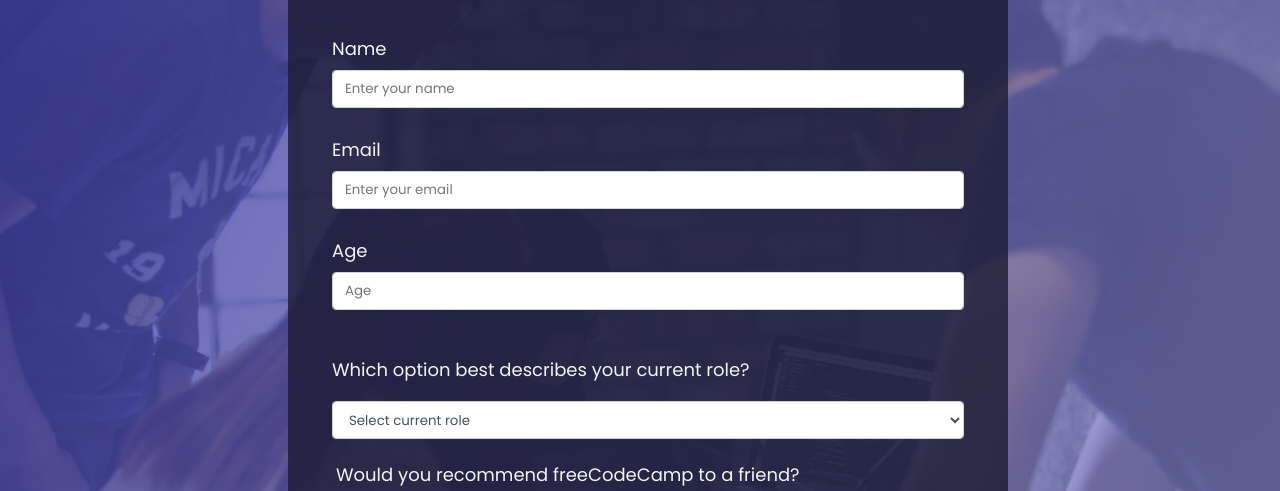
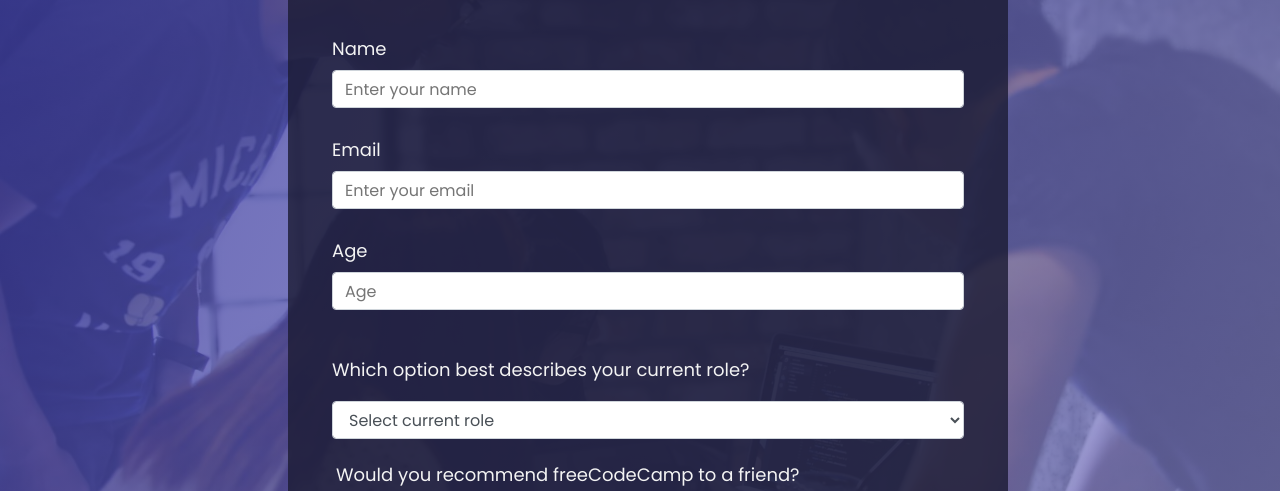
Before and after one commit to BlessSinister/codeform, a plain HTML site: page index.html in a window 1280 px wide. Shown: the part 128-619 px from the top of the page. Drawn offline with Linux system fonts and the light colour scheme.

Commit message:
Font size placeholder

```diff
--- a/css/style.css
+++ b/css/style.css
@@ -117,3 +117,6 @@ label {
     min-height: 1.25rem;
     min-width: 1.25rem;
 }
+.form-control {
+    font-size: 16px;
+}
```
